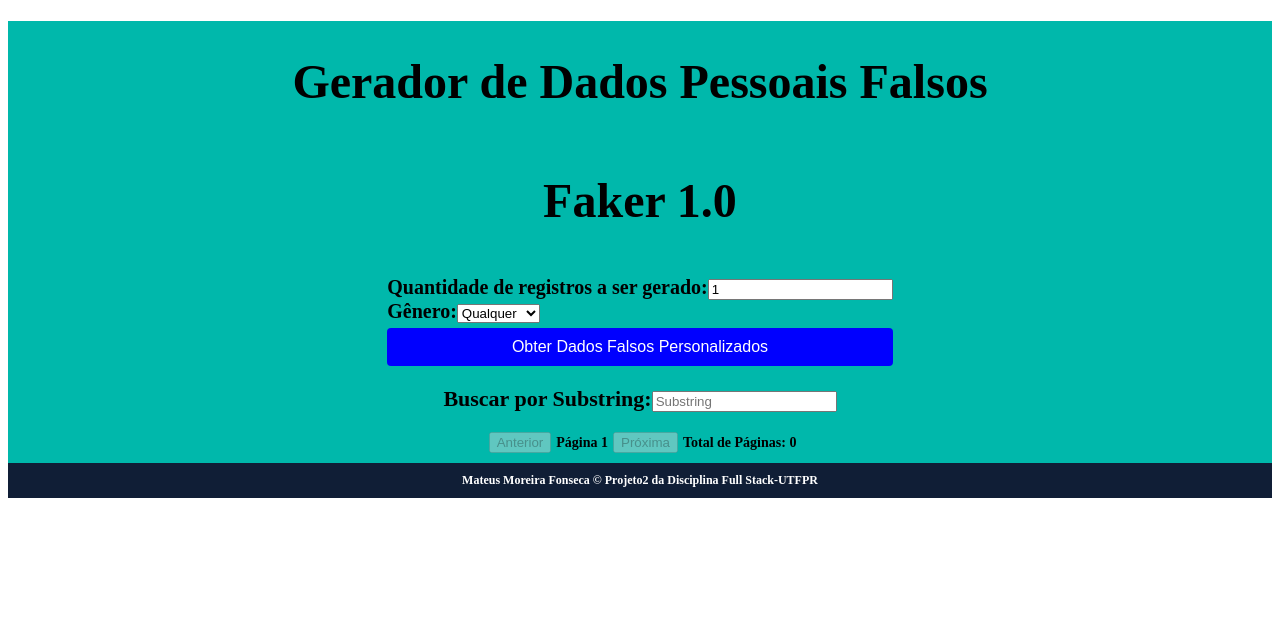
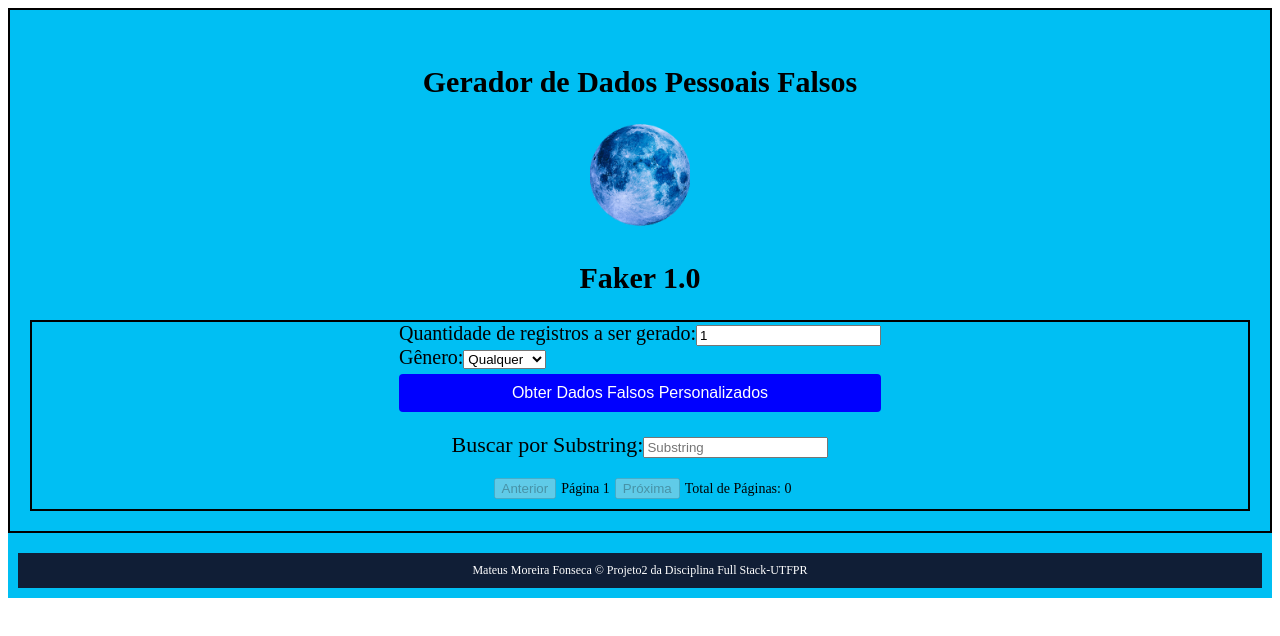
Before and after one commit to MateusMoreiraFonseca/Projeto2-React.js, a React (Create React App) app in the folder projeto2/: page / in a window 1280 px wide. Shown: the top 636 px of the page. Built offline with nearby package versions, Linux system fonts and the light colour scheme.

Commit message:
Quase Pronto

```diff
--- a/projeto2/src/App.js
+++ b/projeto2/src/App.js
@@ -3,6 +3,7 @@ import ContadorResultadosEncontrados from './ContadorResultadosEncontrados';
 import styled from 'styled-components';
 import { DataContext } from './DataContext';
 import ErroComponent from './ErroComponent';
+import moonImage from './bluemoon.png';
 
 function App() {
   const { fakeData, setFakeData, contadorRetorno, setContadorRetorno } = useContext(DataContext);
@@ -18,6 +19,8 @@ function App() {
   const resultadosRef = useRef(null);
   const [erroRequisicao, setErroRequisicao] = useState(null);
   const [erroBusca, setErroBusca] = useState(null);
+  const [incluirImagem, setIncluirImagem] = useState(true);
+
 
   const handleInputChange = (e) => {
     const { name, value } = e.target;
@@ -55,8 +58,11 @@ function App() {
   const handleSubmit = async (e) => {
     e.preventDefault();
     setCurrentPage(1);
+    setErroBusca(null)
+    setErroRequisicao(null);
+    setSucesso(null)
     if (quantidade <= 0) {
-      setErroRequisicao('Por favor, insira uma quantidade válida a ser gerada.');
+      setErroRequisicao('Por favor, insira uma quantidade válida a ser gerado.');
       return;
     }
     const apiUrl = `https://fakerapi.it/api/v1/persons?_quantity=${quantidade}&_gender=${gender}&_birthday_start=${birthdayStart}&_birthday_end=${birthdayEnd}`;
@@ -66,6 +72,31 @@ function App() {
         throw new Error(`HTTP error! status: ${response.status}`);
       }
       const data = await response.json();
+
+      if (!data || !data.data) {
+        setErroRequisicao('Dados inválidos retornados pela API.');
+        return;
+      }
+
+      for (const pessoa of data.data) {
+        let imageUrl = '';
+        if (pessoa.gender === 'male') {
+          const responseDog = await fetch('https://dog.ceo/api/breeds/image/random');
+          const responseDataDog = await responseDog.json();
+          imageUrl = responseDataDog.message;
+        } else {
+          const responseCat = await fetch('https://api.thecatapi.com/v1/images/search?limit=1');
+          const responseDataCat = await responseCat.json();
+          imageUrl = responseDataCat[0].url;
+        }
+        if (!pessoa.Foto) {
+          pessoa.Foto = imageUrl;
+
+          // Estou tendo problema com a atribuicao
+        }
+        delete pessoa.image;
+      }
+
       localStorage.setItem('fakeData', JSON.stringify(data.data));
       setSucesso(`Sucesso! Gerado ${data.data.length} Dados Cadastrais`);
       setFakeData(data.data);
@@ -73,8 +104,11 @@ function App() {
     } catch (error) {
       console.error(error.message);
       setErroRequisicao('Falha ao executar requisição. Por favor, tente novamente mais tarde.');
+      setSucesso(null);
+      setErroBusca(null);
     }
   };
+
 
   const handleKeyDown = (e) => {
     if (e.key === 'Enter') {
@@ -99,7 +133,6 @@ function App() {
     }
   }, [fakeData, buscarSubstring, setContadorRetorno]);
 
-
   const exibirDados = (arrayDados, substring) => {
     return substring
       ? arrayDados.filter((dados) =>
@@ -120,11 +153,14 @@ function App() {
 
   return (
     <Tudo className='aplicacao'>
+      <BlocoExterno>
         <Titulo>
-        <h1>Gerador de Dados Pessoais Falsos</h1>
-        <h1>Faker 1.0</h1>
+          <h2>Gerador de Dados Pessoais Falsos</h2>
+          <MoonImage src={moonImage} alt="Blue Moon" />
+          <h2>Faker 1.0</h2>
         </Titulo>
-      <Corpo>
+        <BlocoInterno>
+
           <Inputs className='inputs'>
             <Form onSubmit={handleSubmit}>
               <div className='input-group'>
@@ -147,11 +183,11 @@ function App() {
               </div>
               <Botao type='submit'>Obter Dados Falsos Personalizados</Botao>
             </Form>
-        </Inputs>
+
             {erroRequisicao && <ErroComponent erro={erroRequisicao} />}
             {sucesso && <SuccessMessage>{sucesso}</SuccessMessage>}
 
-      </Corpo>
+          </Inputs>
 
           <BuscaSubstring>
             <div className='input-group'>
@@ -171,15 +207,12 @@ function App() {
           {erroBusca && <ErroComponent erro={erroBusca} />}
 
           {buscarSubstring && contadorRetorno >= 0 && (
-
             <ContadorResultadosEncontrados quantidadeResultados={contadorRetorno} />
-
           )}
-
           <Resultados ref={resultadosRef}>
             {itemAtual.map((dados, index) => (
               <div key={index} className='conjuntoDados'>
-            <hr /> {/* Linha de separação */}
+                <hr />
                 <table>
                   <tbody>
                     {Object.entries(dados).map(([chave, valor]) => (
@@ -198,20 +231,28 @@ function App() {
                           }
                         </td>
                         <td>
+                          {chave === 'Foto' && valor && (
+                            <img src={valor} alt={`Foto ${index}`} style={{ maxWidth: '100px' }} />
+                          )}
                           {chave === 'address' ?
-                        `Rua: ${valor.street} ${valor.streetName}, Cidade: ${valor.city}, País: ${valor.country}`
-                        : valor}
+                            `Rua: ${valor.street} ${valor.streetName}, Cidade: ${valor.city}, País: ${valor.country}` :
+                            valor
+                          }
                         </td>
+
+
+
                       </tr>
                     ))}
                   </tbody>
                 </table>
-            <hr /> {/* Linha de separação */}
+                <hr />
               </div>
             ))}
+
           </Resultados>
 
-      <Footer>
+
           <Pagination>
             <button onClick={() => setCurrentPage(paginalAtual - 1)} disabled={paginalAtual === 1}>
               Anterior
@@ -225,24 +266,38 @@ function App() {
             </button>
             <span>Total de Páginas: {Math.ceil(contadorRetorno / itensNaPagina)}</span>
           </Pagination>
-
+        </BlocoInterno>
+      </BlocoExterno>
+      <Footer>
         <Assinatura>
           Mateus Moreira Fonseca © Projeto2 da Disciplina Full Stack-UTFPR
         </Assinatura>
-
       </Footer>
-
     </Tudo>
   );
 }
 
-const Tudo = styled.h1`
-  background-color: #00b8ab;
+const Tudo = styled.div`
+  background-color: #00BFF3;
+`;
+const BlocoExterno = styled.div`
+  background-color: #00BFF3;
+  border: 2px solid #000;
+  padding: 20px;
+
+  @media screen and (max-width: 768px) {
+    font-size: 18px;
+    padding: 10px;
+  }
 `;
 
-const Titulo = styled.h1`
-  background-color: #00b8ab;
-  font-size: 24px;
+const BlocoInterno = styled.div`
+  border: 2px solid #000;
+`;
+
+const Titulo = styled.div`
+  background-color: #00BFF3;
+  font-size: 20px;
   margin-top: 10px;
   align-items: center;
   display: flex;
@@ -250,12 +305,10 @@ const Titulo = styled.h1`
   align-items: center;
 `;
 
-const Corpo = styled.div`
-  display: flex;
-  align-items: center;
-  background-color: #00b8ab;
-  display: grid;
-  justify-content: center;
+const MoonImage = styled.img`
+  width: 100px;
+  height: auto;
+  margin-bottom: 10px;
 `;
 
 const Resultados = styled.div`
@@ -263,17 +316,17 @@ const Resultados = styled.div`
   max-width: 400px;
   overflow-y: auto;
   margin: 0 auto;
-  background-color: #f2f2f2;
+  background-color: #00BFF3;
   font-size: 16px;
   margin-top: 10px;
-  margin-botton: 10px;
-
+  margin-bottom: 10px;
 `;
 
-
-const Footer = styled.h1`
-  background-color: #00b8ab;
+const Footer = styled.footer`
+  background-color: #00BFF3;
   margin: 10px auto;
+  text-align: center;
+  padding: 10px;
 `;
 
 const Assinatura = styled.footer`
@@ -283,7 +336,6 @@ const Assinatura = styled.footer`
   font-size: 12px;
   text-align: center;
 `;
-
 
 const BuscaSubstring = styled.div`
   margin-top: 15px;
@@ -297,6 +349,10 @@ const BuscaSubstring = styled.div`
 const Inputs = styled.div`
   display: flex;
   flex-direction: column;
+  align-items: center;
+  background-color: #00BFF3;
+  display: grid;
+  justify-content: center;
 `;
 
 const Form = styled.form`
@@ -330,24 +386,17 @@ const SuccessMessage = styled.div`
 
 const Pagination = styled.div`
   font-size: 14px;
-
   display: flex;
   justify-content: center;
   align-items: center;
-
   button {
     margin: 0 5px;
     cursor: pointer;
   }
-
   button:disabled {
     cursor: not-allowed;
   }
   margin-bottom: 10px;
 `;
 
-
-
-
-
 export default App;
```
Also changed, not shown: projeto2/src/bluemoon.png (added). Lines whose indentation alone changed are shown as unchanged.
